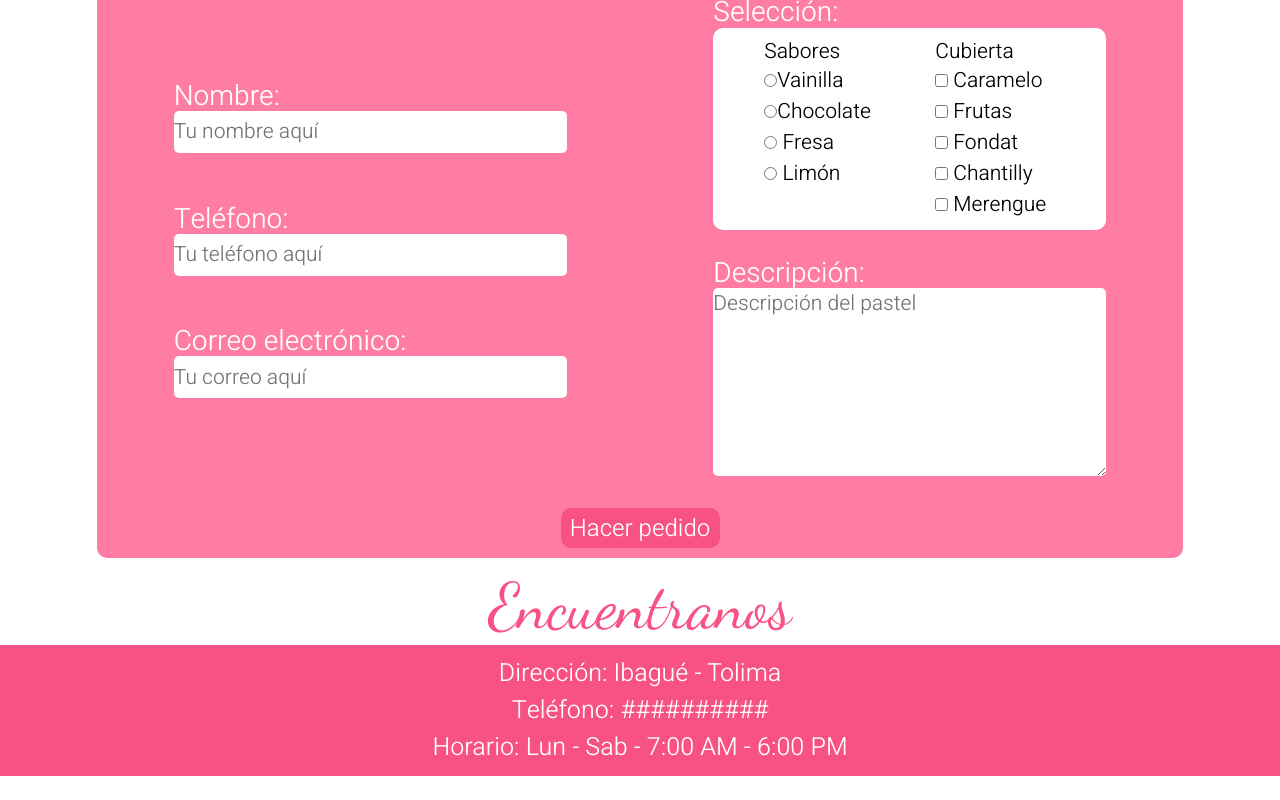
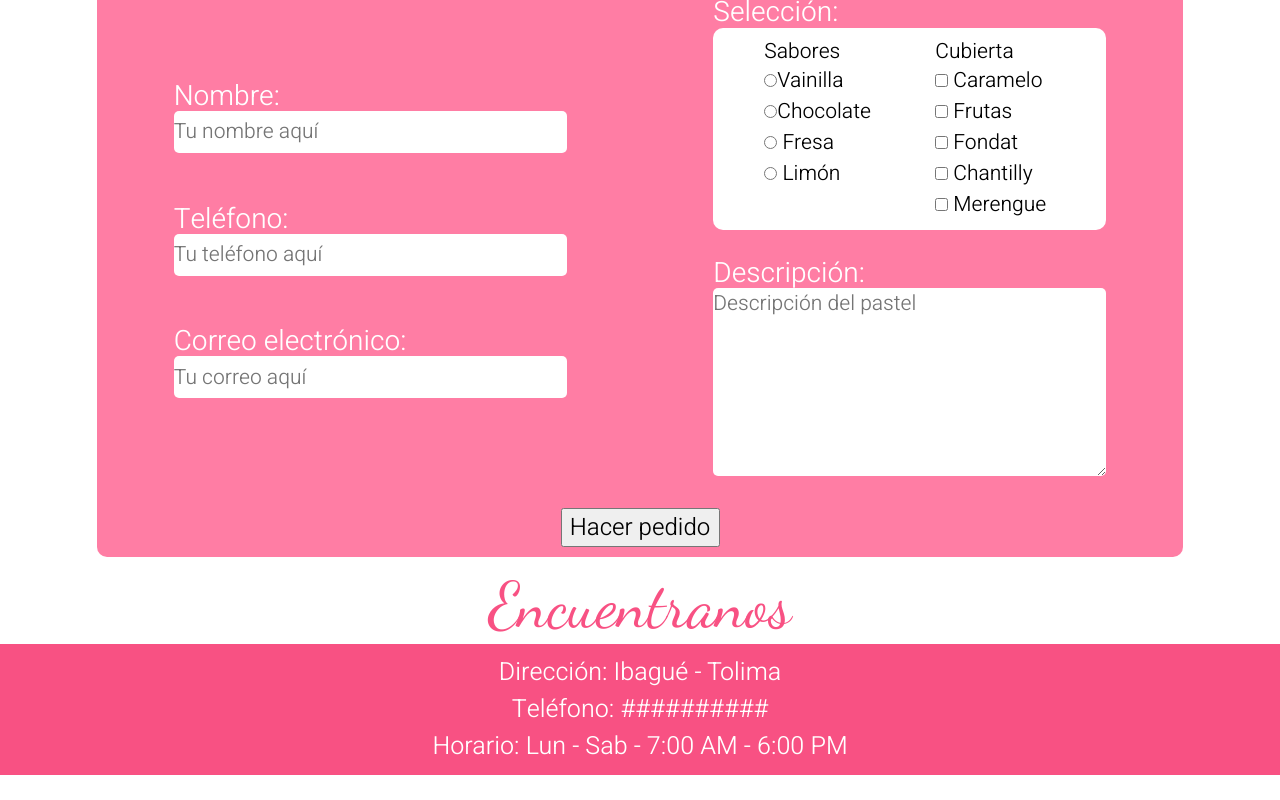
Before and after one commit to Deijux/pasteleria-madame-react, a React (Vite) app: page / in a window 1280 px wide. Shown: the part 2263-3063 px from the top of the page. Built offline with nearby package versions, Linux system fonts and the light colour scheme.

Commit message:
Se eliminaron los estilos del button form

```diff
--- a/src/App.module.css
+++ b/src/App.module.css
@@ -95,26 +95,6 @@ section {
   gap: 10px;
   margin: 20px 0px;
 }
-
-button {
-  background-color: var(--color-prin);
-  border: none;
-  color: var(--color-font);
-  border-radius: 10px;
-  width: 130px;
-  height: 40px;
-  font-size: 20px;
-  cursor: pointer;
-  cursor: pointer;
-  transition: 0.1s ease-in;
-}
-
-button:hover {
-  box-shadow: 0px 0px 16px 5px rgba(255, 255, 255, 0.75);
-  -webkit-box-shadow: 0px 0px 16px 5px rgba(255, 255, 255, 0.75);
-  -moz-box-shadow: 0px 0px 16px 5px rgba(255, 255, 255, 0.75);
-}
-
 
 footer {
   width: 100%;
```
